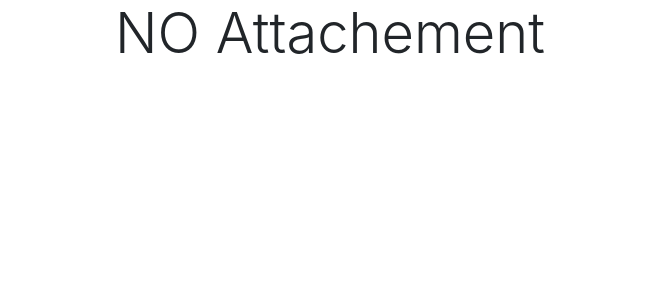
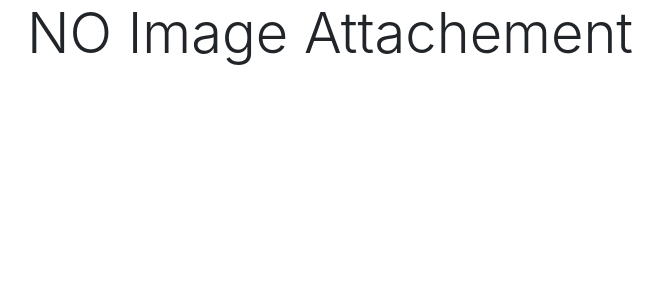
Before and after one commit to aayushi1499/Repo-Test, a PHP site: page /views/grievanceimagecommittee.php?id=1 in a window 1280 px wide. Shown: the part 56-356 px from the top of the page, without its empty margins (310-973 px from the left). Run offline with PHP 8.4, Linux system fonts and the light colour scheme; the visitor is signed in with stand-in values (Sample User, id 1); data that the repository does not hold is empty; some libraries are stand-ins or nearby versions.

Commit message:
Update grievanceimagecommittee.php

```diff
--- a/views/grievanceimagecommittee.php
+++ b/views/grievanceimagecommittee.php
@@ -30,7 +30,7 @@ if (!isset($_SESSION['USERNAMEC'])){
      <link rel="stylesheet" href="https://stackpath.bootstrapcdn.com/bootstrap/4.2.1/css/bootstrap.min.css" integrity="sha384-GJzZqFGwb1QTTN6wy59ffF1BuGJpLSa9DkKMp0DgiMDm4iYMj70gZWKYbI706tWS" crossorigin="anonymous">
      <link rel="stylesheet" href="../assests/css/style.css">
 
-     <title>Grievance Redressal</title>
+     <title>Grievance Redressal System</title>
    </head>
    <nav class="navbar navbar-expand-lg navbar-dark bg-dark">
      <span class="navbar-brand mb-0 h1">Grievance Redressal</span>
@@ -53,15 +53,14 @@ if (!isset($_SESSION['USERNAMEC'])){
 
      <div class="container">
        <?php if (empty($value['image'])): ?>
-         <h5 class="lead text-center display-4">NO Attachement</h5>
+         <h5 class="lead text-center display-4">NO Image Attachement</h5>
 
        <?php else: ?>
-         <img src="../uploads/<?php echo $value['image']; ?>" alt="Grievance File" class="img-fluid rounded mx-auto d-block border border-dark" width="1250" height="800">
+         <img src="./uploads/<?php echo $value['image']; ?>" alt="Grievance File" class="img-fluid rounded mx-auto d-block border border-dark" width="1250" height="800">
 
        <?php endif; ?>
      </div>
      <!-- Optional JavaScript -->
-     <!-- jQuery first, then Popper.js, then Bootstrap JS -->
      <script src="https://code.jquery.com/jquery-3.3.1.slim.min.js" integrity="sha384-q8i/X+965DzO0rT7abK41JStQIAqVgRVzpbzo5smXKp4YfRvH+8abtTE1Pi6jizo" crossorigin="anonymous"></script>
      <script src="https://cdnjs.cloudflare.com/ajax/libs/popper.js/1.14.6/umd/popper.min.js" integrity="sha384-wHAiFfRlMFy6i5SRaxvfOCifBUQy1xHdJ/yoi7FRNXMRBu5WHdZYu1hA6ZOblgut" crossorigin="anonymous"></script>
      <script src="https://stackpath.bootstrapcdn.com/bootstrap/4.2.1/js/bootstrap.min.js" integrity="sha384-B0UglyR+jN6CkvvICOB2joaf5I4l3gm9GU6Hc1og6Ls7i6U/mkkaduKaBhlAXv9k" crossorigin="anonymous"></script>
```
